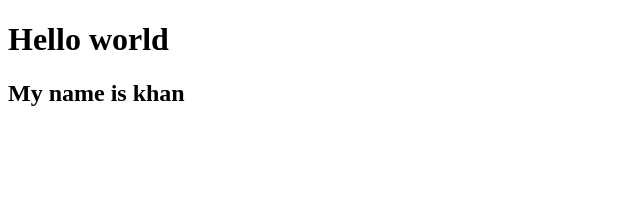
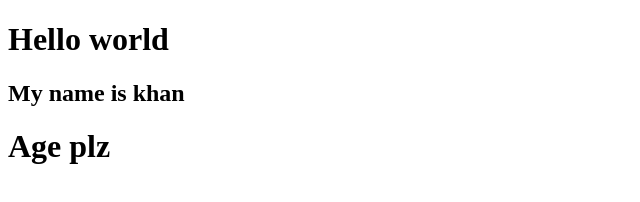
Before and after one commit to safdarayubpk/AI_Repo_6, a plain HTML site: page index.html in a window 1280 px wide. Shown: the whole page, without its empty margins (0-640 px from the left). Drawn offline with Linux system fonts and the light colour scheme.

Commit message:
my second commit

```diff
--- a/index.html
+++ b/index.html
@@ -3,5 +3,6 @@
     <body>
         <h1>Hello world </h1>
         <h2>My name is khan</h2>
+        <h1>Age plz</h1>
     </body>
 </html>
```
